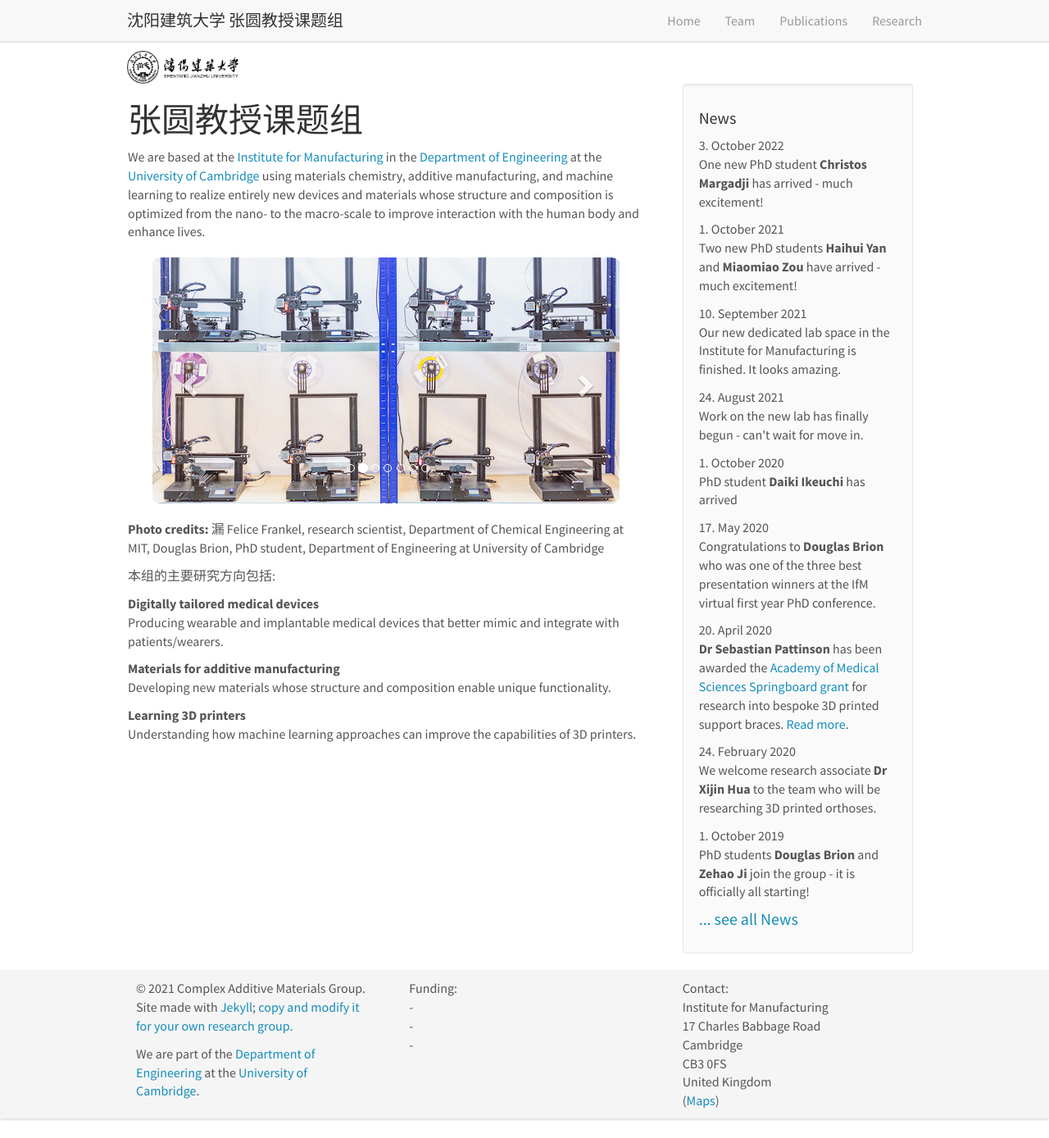
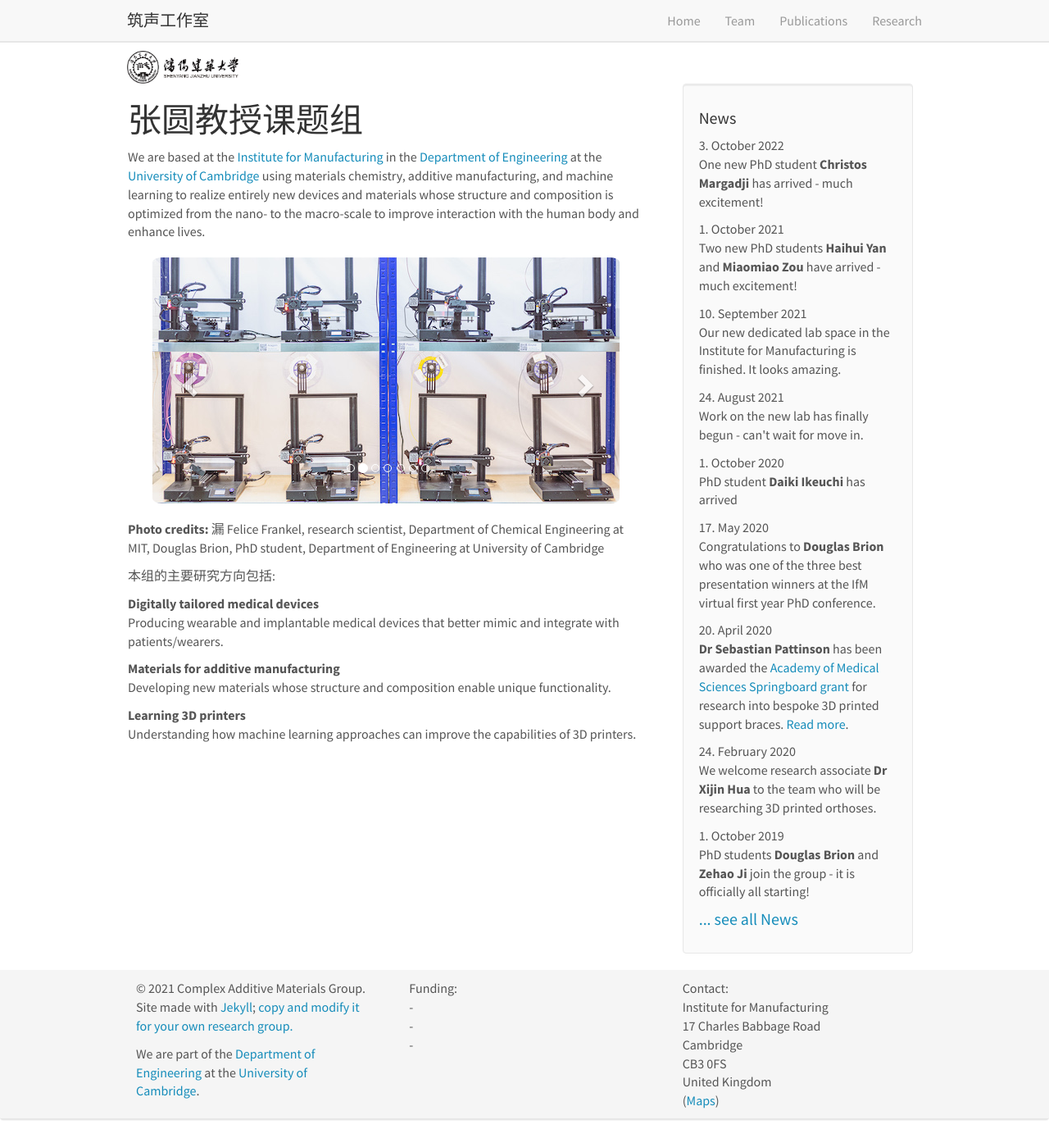
Before and after one commit to BZM2000/BZM2000.github.iottt, a Jekyll site: the page built from _pages/home.md, in a window 1280 px wide and 1388 px high. Shown: the whole window at 82% size. Built offline with Jekyll 4.4.1, drawn with Linux system fonts in a browser that asks for light colours; nearby versions of some CDN libraries.

Commit message:
Update header.html

```diff
--- a/_includes/header.html
+++ b/_includes/header.html
@@ -7,7 +7,7 @@
 		<span class="icon-bar"></span>
 		<span class="icon-bar"></span>
 	  </button>
-        <a class="navbar-brand" href="{{ site.url }}{{ site.baseurl }}/">沈阳建筑大学 张圆教授课题组</a>
+        <a class="navbar-brand" href="{{ site.url }}{{ site.baseurl }}/">筑声工作室</a>
     </div>
 	<div class="collapse navbar-collapse" id="navbar-collapse-1">
 	  <ul class="nav navbar-nav navbar-right">
```
